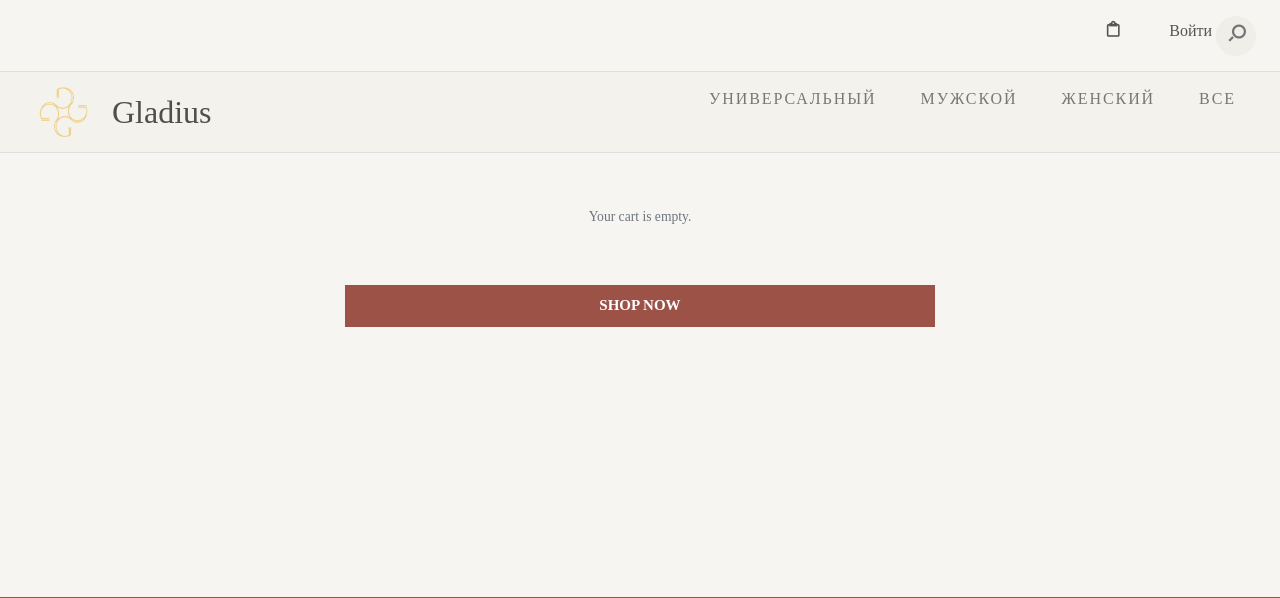
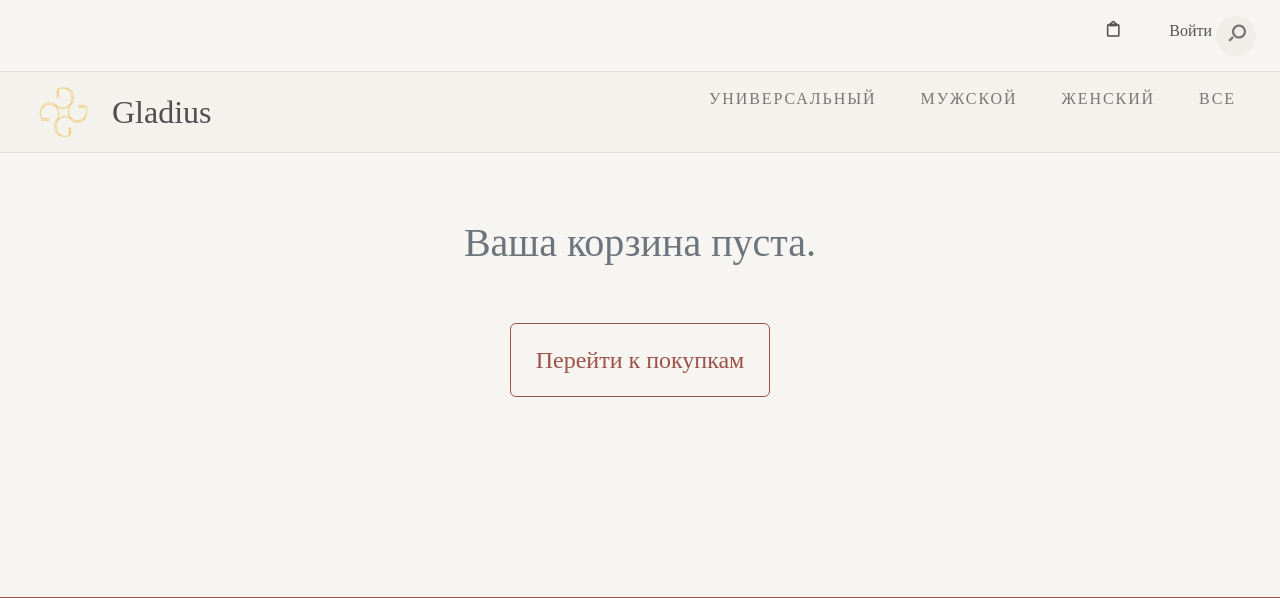
Before and after one commit to KadyrberdiJs/Gladius, a Django app: page /cart/ in a window 1280 px wide. Shown: the top 598 px of the page. Run offline with Django 5.2, Linux system fonts and the light colour scheme; data comes from the database, SQL or seed files in the repository; both versions use the stored data as it was after the commit; some libraries are stand-ins or nearby versions; some web fonts are replaced.

Commit message:
Cart page is fully ready

```diff
--- a/cart/models.py
+++ b/cart/models.py
@@ -15,16 +15,11 @@ class Cart(models.Model):
       return f"Cart for {self.user.username}"
     return f'Анонимная корзина {self.id}'
 
+  def get_total_items(self):
+    return sum(item.quantity for item in self.items.all())
+
   def get_total_price(self):
-    total = 0
-    for item in self.items.all():
-      total += item.get_total_price()
-    return total
-
-  def get_total_items(self):
-    total = 0
-    for item in self.items.all():
-      total += item.quantity
+    return sum(item.get_price() for item in self.items.all())
 
 
 class CartItem(models.Model):
@@ -39,5 +34,5 @@ class CartItem(models.Model):
   def __str__(self):
     return f"{self.quantity} x {self.product_variant}"
 
-  def get_total_price(self):
+  def get_price(self):
     return self.product_variant.price * self.quantity
--- a/cart/templates/cart/cart_detail.html
+++ b/cart/templates/cart/cart_detail.html
@@ -30,8 +30,8 @@
 
 <div class="col-6 card-title">
 <h1 class="mb-4 product_name">{{ item.product_name }}</h1>
-<p class="mb-2">БРЕНД: {{ item.brand }}</p>
-<p class="mb-3">МЛ: {{ item.size_ml }}</p>
+<p class="mb-2 fs-6">БРЕНД: {{ item.brand }}</p>
+<p class="mb-3 fs-6">МЛ: {{ item.size_ml }}</p>
 </div>
 
 <!-- quantity inc dec -->
@@ -44,8 +44,10 @@
 </div>
 <!-- //remover move and price -->
 <div class="row">
-<div class="col-8 d-flex justify-content-between remove_wish">
-<a href="{% url "cart:cart-remove" item.item_id %}">{% csrf_token %}<i class="fas fa-trash-alt"></i> Убрать</a>
+    <div class="col-8 d-flex justify-content-between remove_wish">
+        <a href="{% url "cart:cart-remove" item.item_id %}" class="remove-item-cart">
+            {% csrf_token %}<i class="fas fa-trash-alt"></i>
+            Убрать</a>
 </div>
 <div class="col-4 d-flex justify-content-end price_money">
 <h3>m. <span id="itemval">{{ item.unit_price }} </span></h3>
@@ -58,25 +60,25 @@
 <hr/>
 </div>
 <!-- right side div -->
-<div class="col-md-12 col-lg-4 col-11 mx-auto mt-lg-0 mt-md-5">
+<div class="col-md-12 col-lg-4 col-11 mx-auto mt-lg-0 mt-md-5 mb-5">
     <div class="right_side p-3 shadow bg-white">
-        <h2 class="product_name mb-5">The Total Amount Of</h2>
+
         <div class="price_indiv d-flex justify-content-between">
-            <p>Product amount</p>
-            <p>m <span id="product_total_amt">0.00</span></p>
+            <h2 class="product_name mb-5">Общее количество парфюмов</h2>
+            <h2><span id="product_total_amt">{{ total_items }}</span></h2>
         </div>
         <div class="price_indiv d-flex justify-content-between">
-            <p>Shipping Charge</p>
-            <p>m <span id="shipping_charge">50.0</span></p>
+            <h2 class="product_name mb-5">Стоимость доставки</h2>
+            <h2><span id="product_total_amt">25</span></h2>
         </div>
-        <hr />
-        <div class="total-amt d-flex justify-content-between font-weight-bold">
-            <p>The total amount of (including VAT)</p>
-            <p>m <span id="total_cart_amt">0.00</span></p>
+        <div class="price_indiv d-flex justify-content-between">
+            <h2 class="product_name mb-5">Общая стоимость парфюмов</h2>
+            <h2><span id="product_total_amt">{{ total_price }}</span></h2>
         </div>
-        <button class="btn btn-primary text-uppercase">Checkout</button>
+        <div class='text-center'>
+            <button class="btn-accent-arrow">Оформление заказа</button>
+        </div>
     </div>
-
 
 
     <!-- discount code ends -->
@@ -89,8 +91,8 @@
 
 {% else %}
     <div style="text-align: center; padding: 50px;">
-        <p>Your cart is empty.</p>
-        <a href="{% url 'catalog:catalog_all' %}" class="btn btn-primary">Shop Now</a>
+        <p class='fs-1'>Ваша корзина пуста.</p>
+        <a href="{% url 'catalog:catalog_all' %}" class="btn-accent-arrow fs-4">Перейти к покупкам</a>
     </div>
 {% endif %}
 
--- a/cart/views.py
+++ b/cart/views.py
@@ -107,8 +107,8 @@ class CartDetailView(CartMixin, TemplateView):
           'size_ml': item.product_variant.size_ml,
           'size_display': item.product_variant.get_size_ml_display(),
           'quantity': item.quantity,
-          'unit_price': item.product_variant.price,
-          'total_price': item.get_total_price(),
+          'unit_price': item.get_price(),
+          'total_price': cart.get_total_price(),
           'item_id': item.id,
         })
       context.update({
--- a/static/css/style.css
+++ b/static/css/style.css
@@ -2771,6 +2771,10 @@ a:hover {
     height: 1.5rem;
   }
 }
+
+.remove-item-cart:hover {
+  color: #9D5248;
+}
 .card{
   margin: auto;
   margin-top: 10px;
--- a/templates/base.html
+++ b/templates/base.html
@@ -45,7 +45,7 @@
 								class="icon icon-user"></i><span></span></a>
 								<a href="{% url "cart:cart-detail" %}" class="cart for-buy"><i class="icon icon-clipboard">
 								</i><span>
-									(0 $)</span></a>
+									( {{ total_items }} )</span></a>
 									{% else %}
 									<a href="{% url "cart:cart-detail" %}" class="cart for-buy"><i class="icon icon-clipboard">
 								</i><span>
@@ -345,42 +345,7 @@
 </section>
 
 
-	<section id="subscribe">
-		<div class="container">
-			<div class="row justify-content-center">
 
-				<div class="col-md-8">
-					<div class="row">
-
-						<div class="col-md-6">
-
-							<div class="title-element">
-								<h2 class="section-title divider">Subscribe to our newsletter</h2>
-							</div>
-
-						</div>
-						<div class="col-md-6">
-
-							<div class="subscribe-content" data-aos="fade-up">
-								<p>Sed eu feugiat amet, libero ipsum enim pharetra hac dolor sit amet, consectetur. Elit
-									adipiscing enim pharetra hac.</p>
-								<form id="form">
-									<input type="text" name="email" placeholder="Enter your email addresss here">
-									<button class="btn-subscribe">
-										<span>send</span>
-										<i class="icon icon-send"></i>
-									</button>
-								</form>
-							</div>
-
-						</div>
-
-					</div>
-				</div>
-
-			</div>
-		</div>
-	</section>
 	<!--Контент на странице закончился-->
 {% endblock  %}
 </div>
```
Also changed, not shown: db.sqlite3.
